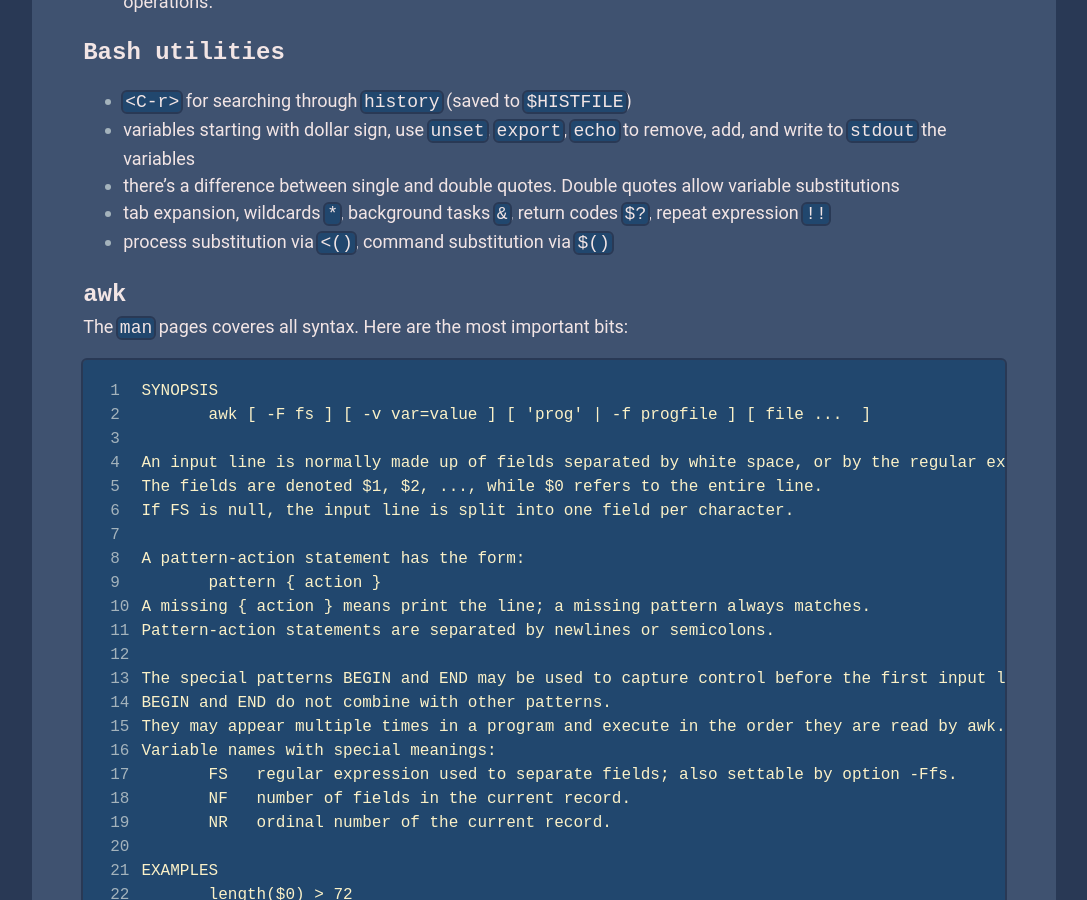
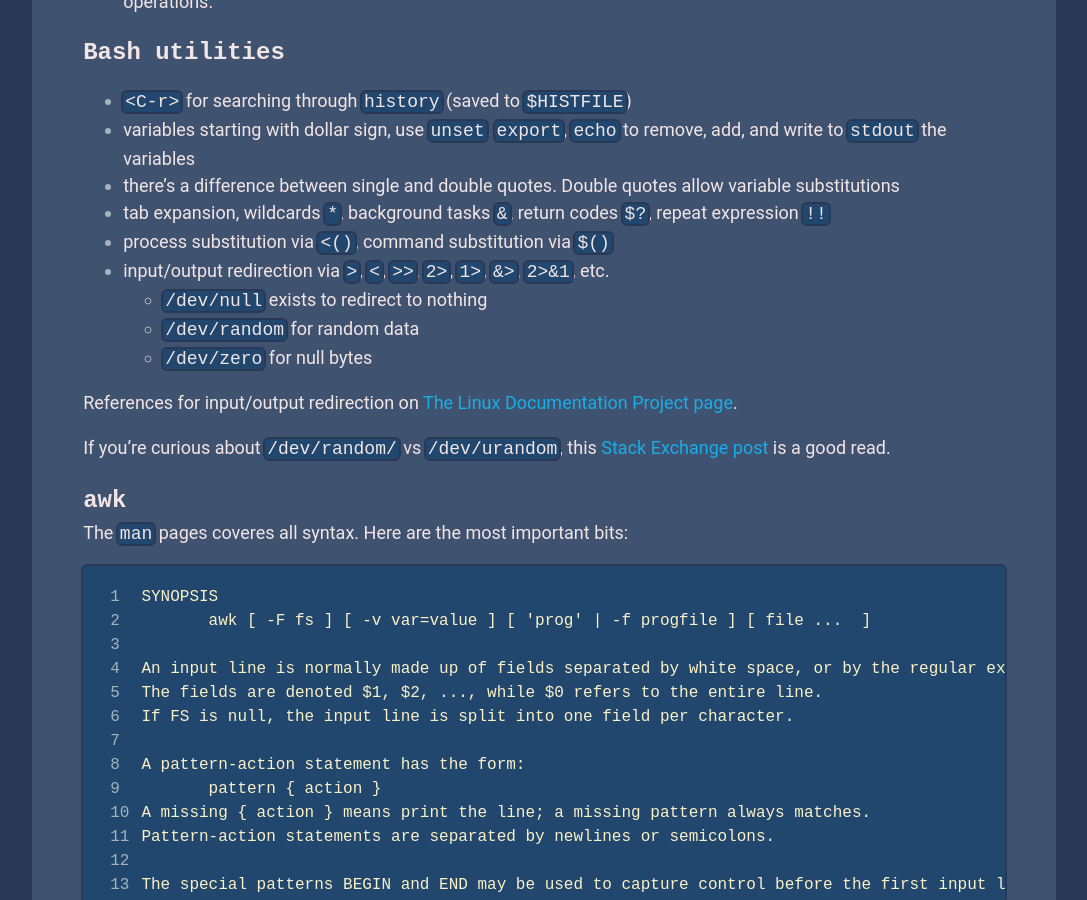
Before and after one commit to cyber-security-club-ucd/ecs198f, a Jekyll site: the page built from _notes/03.md, in a window 1280 px wide and 900 px high, scrolled down 555 px. Shown: the whole window, without its empty margins (96-1183 px from the left). Built offline with Jekyll 4.4.1, drawn with Linux system fonts in a browser that asks for light colours.

Commit message:
Input/Output redirection for lecture 3

```diff
--- a/_notes/03.md
+++ b/_notes/03.md
@@ -25,6 +25,17 @@ Regex101: [https://regex101.com/](https://regex101.com/)
 - there's a difference between single and double quotes. Double quotes allow variable substitutions
 - tab expansion, wildcards `*`, background tasks `&`, return codes `$?`, repeat expression `!!`
 - process substitution via `<()`, command substitution via `$()`
+- input/output redirection via `>`, `<`, `>>`, `2>`, `1>`, `&>`, `2>&1`, etc.
+  - `/dev/null` exists to redirect to nothing
+  - `/dev/random` for random data
+  - `/dev/zero` for null bytes
+
+References for input/output redirection on [The Linux Documentation
+Project page](https://tldp.org/LDP/abs/html/io-redirection.html).
+
+If you're curious about `/dev/random/` vs `/dev/urandom`, this [Stack Exchange
+post](https://unix.stackexchange.com/questions/324209/when-to-use-dev-random-vs-dev-urandom) is a
+good read.
 
 ## awk
 The `man` pages coveres all syntax. Here are the most important bits:
```
